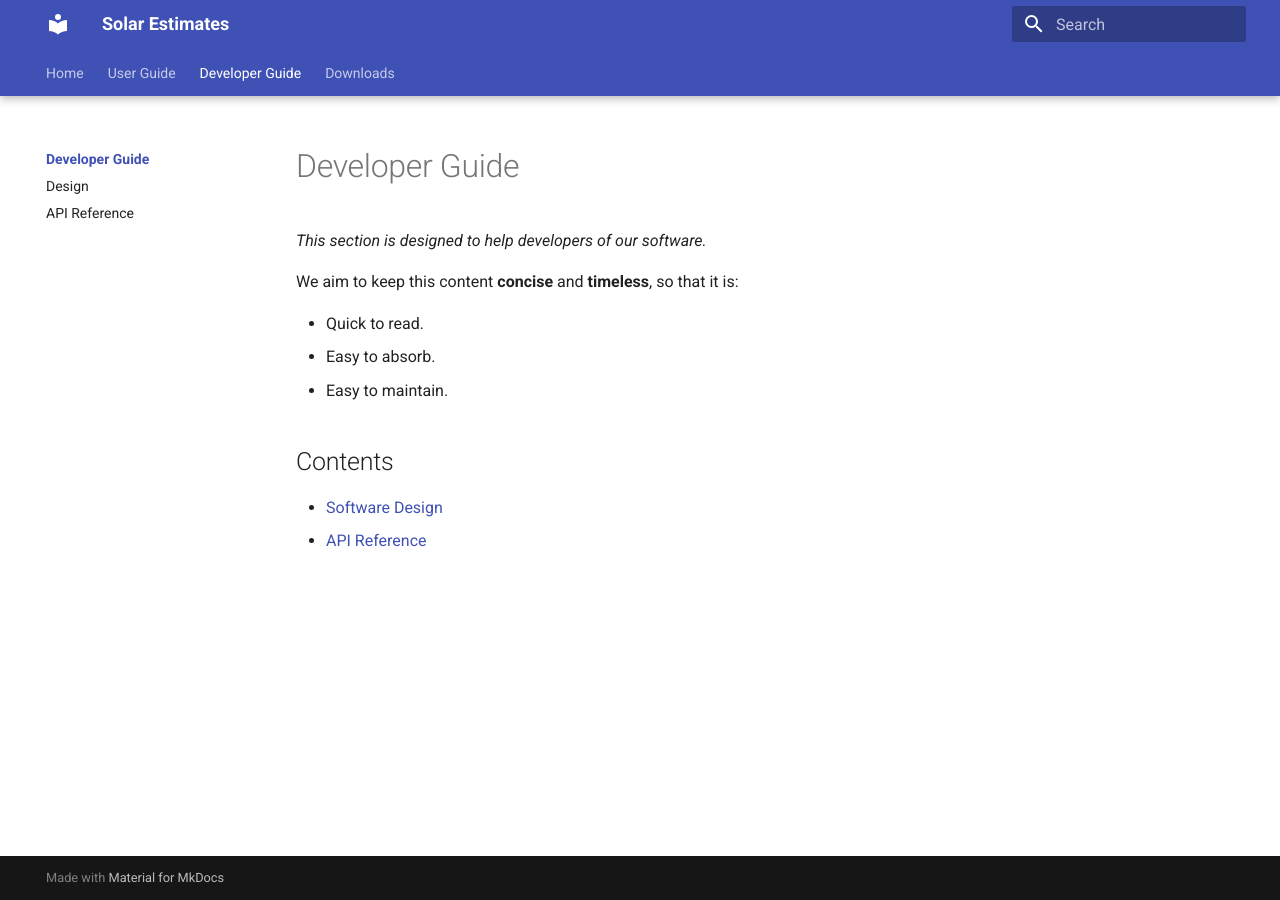
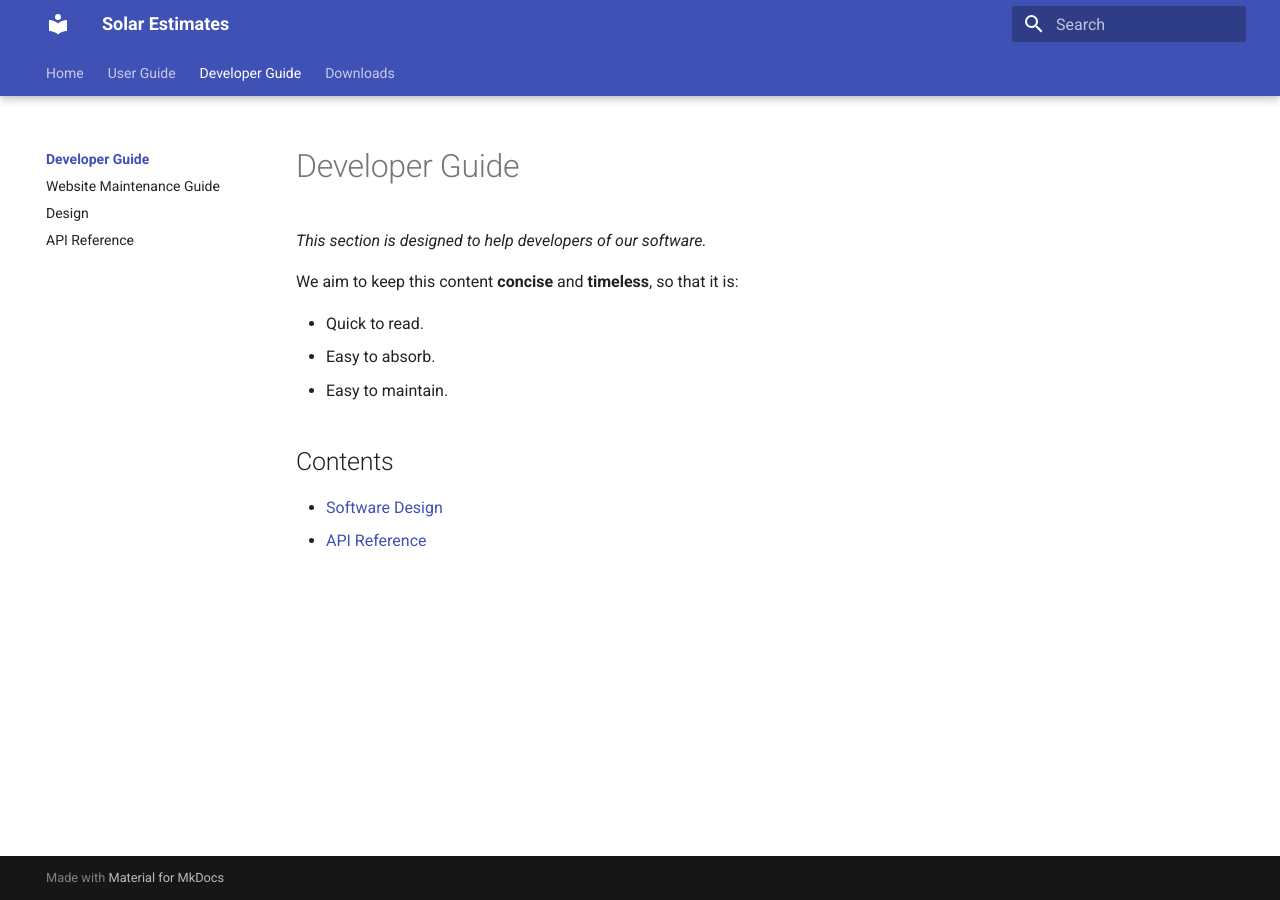
Before and after one commit to rewiring-nz/solar-estimates, an MkDocs documentation site: the page built from docs/developer/index.md, in a window 1280 px wide. Built offline with MkDocs 1.6.1 and Material for MkDocs 9.7.7, drawn with Linux system fonts in a browser that asks for light colours.

Commit message:
Added website-guide.md

```diff
--- a/mkdocs.yml
+++ b/mkdocs.yml
@@ -42,6 +42,7 @@ nav:
     - Pipeline Quickstart: user/pipeline-quickstart.md
   - Developer Guide:
     - Developer Guide: developer/index.md
+    - Website Maintenance Guide: developer/website-guide.md
     - Design: developer/design.md
     - API Reference: developer/reference.md
   - Downloads: downloads.md
```
